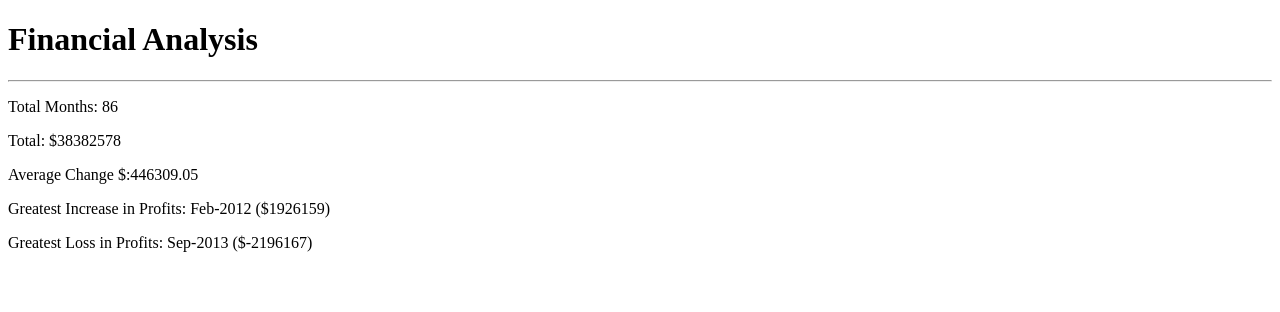
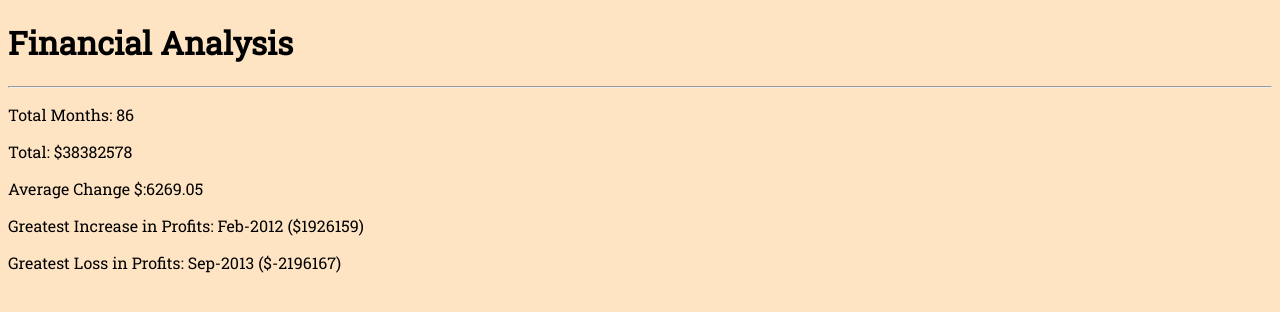
Before and after one commit to S-R-i-c-e/Console-Finances, a plain HTML site: page index.html in a window 1280 px wide. Drawn offline with Linux system fonts and the light colour scheme.

Commit message:
corrected logic to obtain average cumulative change

```diff
--- a/index.js
+++ b/index.js
@@ -113,6 +113,10 @@ let greatestProfitDecreaseMonth = undefined;
 let lastMonthProfit = finances[0][money];
 let monthDifference = undefined;
 
+// the cumulative monthly change variable - as the explanation above,..
+// the setting the initial lastMonthValue will ensure the result is correct
+let cumulativeChange = 0;
+
 // iterate through finances data
 for (dataPoint of finances) {       // iterator dataPoint
     const thisMonthProfit = dataPoint[money];
@@ -121,6 +125,8 @@ for (dataPoint of finances) {       // iterator dataPoint
     totalProfit += thisMonthProfit;     // sum the ongoing total
 
     monthDifference = thisMonthProfit - lastMonthProfit;    // difference from last month
+
+    cumulativeChange = monthDifference; // sum of changes
 
     if (monthDifference >= greatestProfitIncrease) {        // In the event of two or more monthwise differences being both equal and greatest..
         greatestProfitIncrease = monthDifference;           // then the most recent example month is recorded.
@@ -135,11 +141,11 @@ for (dataPoint of finances) {       // iterator dataPoint
 
 // determine the rounded average profit/loss per month
 const twoDecimalPlaces = 100;     // multiply and divide by 100 for two d.p.
-let averageProfit = Math.round(totalProfit*(twoDecimalPlaces)/numberOfMonths)/(twoDecimalPlaces);
+let averageCumulativeChange = Math.round(cumulativeChange*(twoDecimalPlaces)/(numberOfMonths-1))/(twoDecimalPlaces);
 
 // output financial statement to web page
 document.getElementById("months").innerHTML = "Total Months: " + numberOfMonths + "\n";
 document.getElementById("total").innerHTML = "Total: $" + totalProfit + "\n";
-document.getElementById("average").innerHTML = "Average Change $:" + averageProfit;
+document.getElementById("average").innerHTML = "Average Change $:" + averageCumulativeChange;
 document.getElementById("max").innerHTML = "Greatest Increase in Profits: " + greatestProfitIncreaseMonth + " ($" + greatestProfitIncrease + ")";
 document.getElementById("min").innerHTML = "Greatest Loss in Profits: " + greatestProfitDecreaseMonth + " ($" + greatestProfitDecrease + ")";
--- a/style.css
+++ b/style.css
@@ -1,3 +1,4 @@
-.body {
+body {
     font-family: 'Roboto Slab', 'Times New Roman', Times, serif;
+    background-color: bisque;
 }
```
Also changed, not shown: 1 other file.
